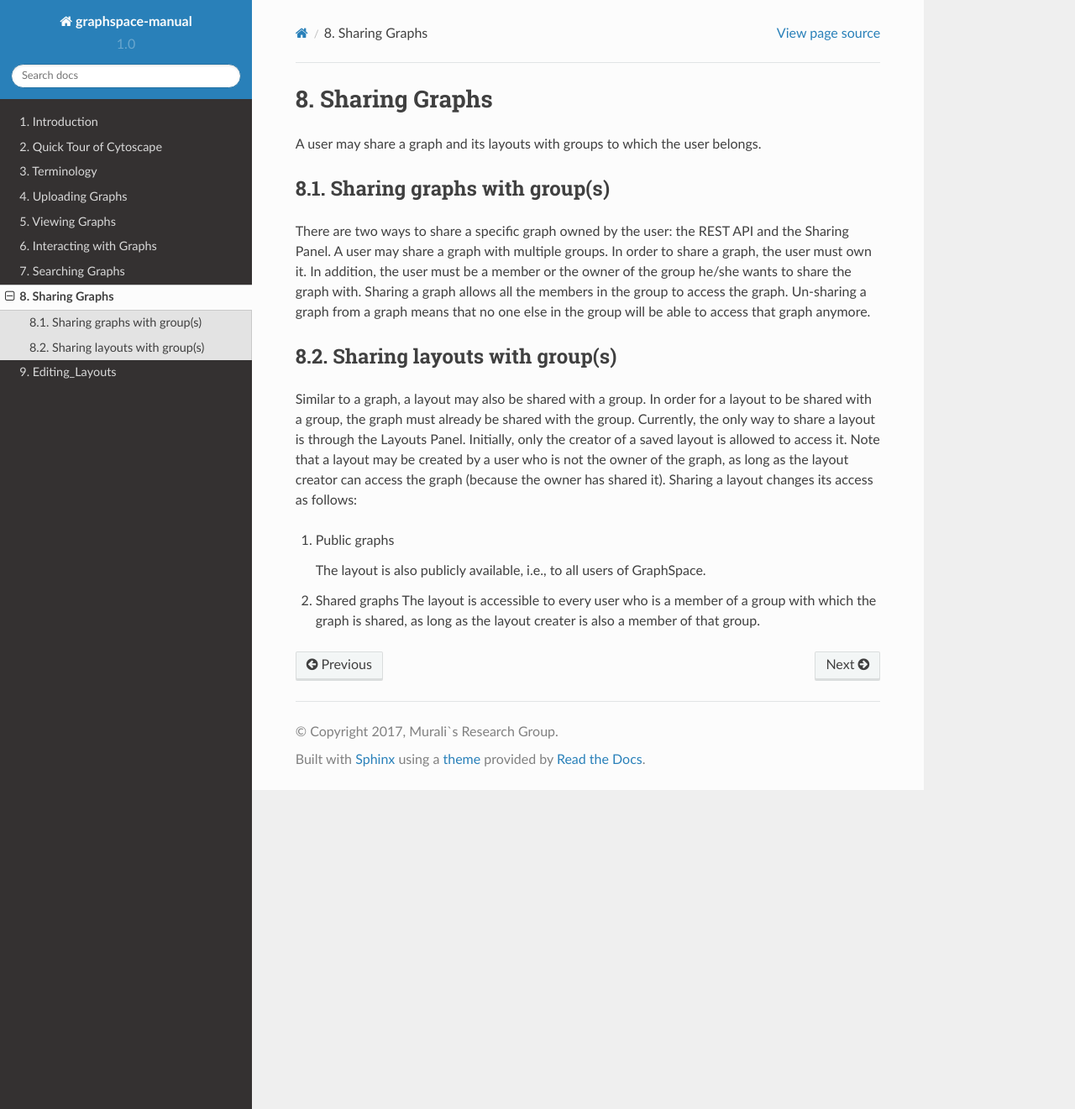
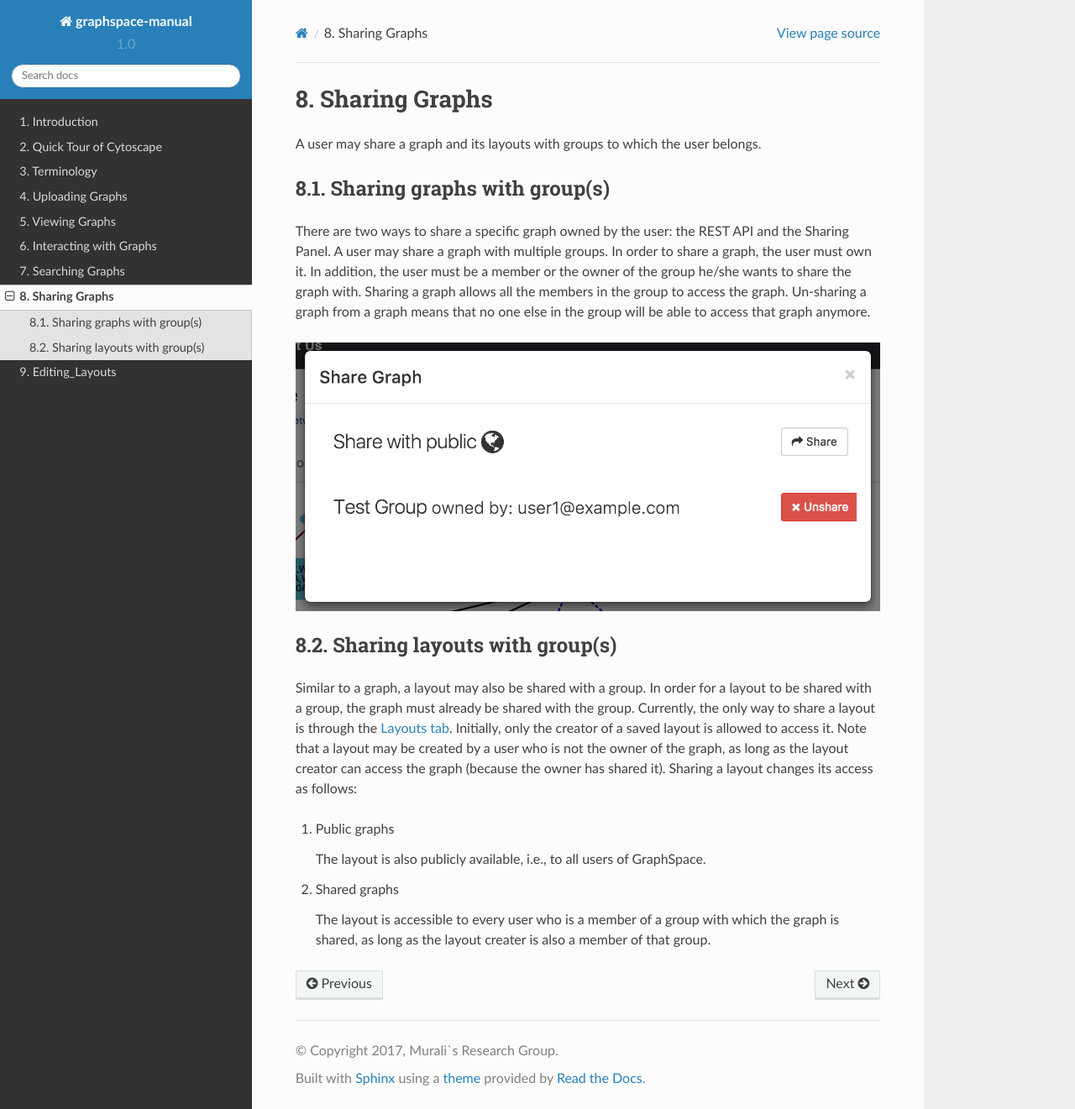
Before and after one commit to adbharadwaj/graphspace-manual, a Sphinx documentation site: the page built from docs/Sharing_Graphs.md, in a window 1280 px wide and 1321 px high. Shown: the whole window at 84% size. Built offline with Sphinx 7.4.7 and the Read the Docs theme 2.0.0, drawn with Linux system fonts in a browser that asks for light colours.

Commit message:
Update Sharing_Graphs.md

```diff
--- a/docs/Sharing_Graphs.md
+++ b/docs/Sharing_Graphs.md
@@ -5,11 +5,17 @@ A user may share a graph and its layouts with groups to which the user belongs.
 ## Sharing graphs with group(s)
 There are two ways to share a specific graph owned by the user: the REST API and the Sharing Panel. A user may share a graph with multiple groups. In order to share a graph, the user must own it. In addition, the user must be a member or the owner of the group he/she wants to share the graph with. Sharing a graph allows all the members in the group to access the graph. Un-sharing a graph from a graph means that no one else in the group will be able to access that graph anymore.
 
+![Share layout panel](_static/images/gs-screenshot-graph-page-share-panel.png)
+
+
+
 ## Sharing layouts with group(s)
-Similar to a graph, a layout may also be shared with a group. In order for a layout to be shared with a group, the graph must already be shared with the group. Currently, the only way to share a layout is through the Layouts Panel. Initially, only the creator of a saved layout is allowed to access it. Note that a layout may be created by a user who is not the owner of the graph, as long as the layout creator can access the graph (because the owner has shared it). Sharing a layout changes its access as follows:
+Similar to a graph, a layout may also be shared with a group. In order for a layout to be shared with a group, the graph must already be shared with the group. Currently, the only way to share a layout is through the [Layouts tab](Viewing_Graphs.html#layouts-tab). Initially, only the creator of a saved layout is allowed to access it. Note that a layout may be created by a user who is not the owner of the graph, as long as the layout creator can access the graph (because the owner has shared it). Sharing a layout changes its access as follows:
 
 1. Public graphs
 
     The layout is also publicly available, i.e., to all users of GraphSpace.
+
 2. Shared graphs
+
     The layout is accessible to every user who is a member of a group with which the graph is shared, as long as the layout creater is also a member of that group.
```
